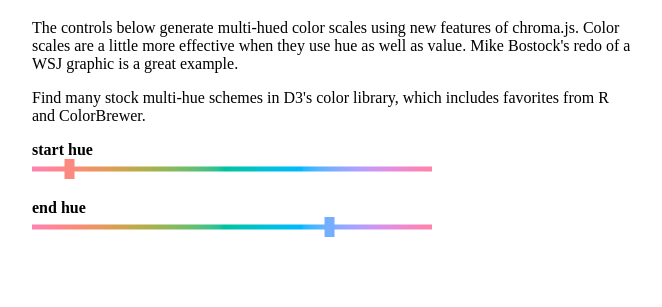
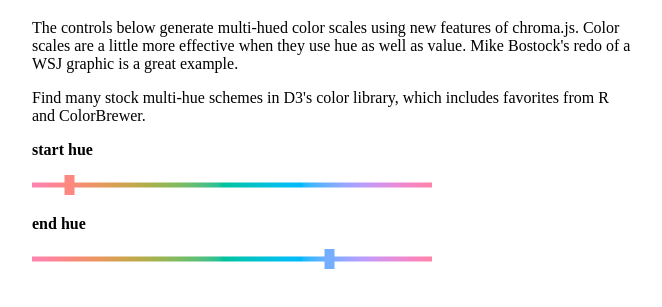
Before and after one commit to caseylabrack/multi-hue-color-scale, a plain HTML site: page index.html in a window 1280 px wide. Shown: the part 61-368 px from the top of the page, without its empty margins (308-970 px from the left). Drawn offline with Linux system fonts and the light colour scheme.

Commit message:
organizing sliders

```diff
--- a/index.html
+++ b/index.html
@@ -9,7 +9,7 @@
     <h1>Two-Hue Sequential Color Scale</h1>
     <p>The controls below generate multi-hued color scales using new features of chroma.js. Color scales are a little more effective when they use hue as well as value. Mike Bostock's redo of a WSJ graphic is a great example.</p>
     <p>Find many stock multi-hue schemes in D3's color library, which includes favorites from R and ColorBrewer.</p>
-    <section>
+    <section id="input">
 
     </section>
     <section id="output">
--- a/main.js
+++ b/main.js
@@ -45,10 +45,12 @@ const huePickerGen = (w, h) => (v) => {
 
 const huePicker = huePickerGen(400, 20)
 
-const inputs = d3.select("body").selectAll("div.inputs")
+const inputs = d3.select("section#input").selectAll("div.inputs")
   .data(initialHues)
   .enter().append("div").classed("inputs", true)
-    .append("p").html((_,i) => i ? "end hue " : "start hue ").classed("pickerLabel", true).append("div")
+  inputs
+    .append("p").html((_,i) => i ? "end hue " : "start hue ").classed("pickerLabel", true)
+  inputs
     .each(function(d) {
       this.appendChild(huePicker(d))
     })
```
